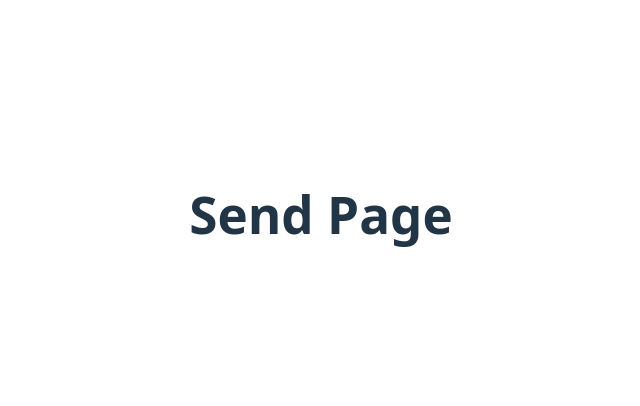
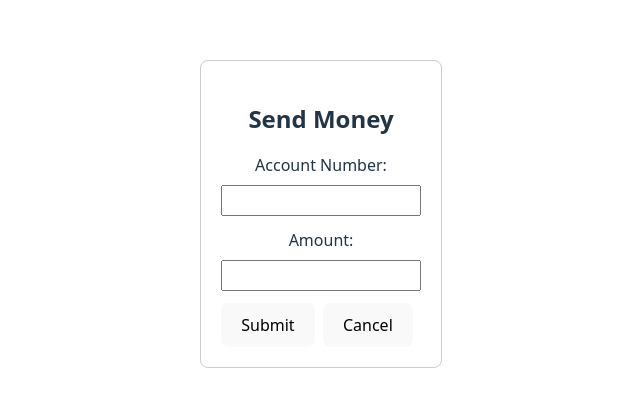
Before and after one commit to kylecohead/p2p-payment-platform, a React (Vite) app in the folder frontend/: page /send in a window 1280 px wide. Shown: the part 186-592 px from the top of the page, without its empty margins (319-959 px from the left). Built offline with nearby package versions, Linux system fonts and the light colour scheme.

Commit message:
Send page basic UI added

```diff
--- /dev/null
+++ b/frontend/src/pages/Send.css
@@ -0,0 +1,26 @@
+.send-container {
+  max-width: 300px;
+  margin: 2rem auto;
+  padding: 20px;
+  border: 1px solid #ccc;
+  border-radius: 8px;
+}
+.send-container h2 {
+  margin-bottom: 1rem;
+}
+.send-form div {
+  margin-bottom: 12px;
+}
+.send-form label {
+  display: block;
+  margin-bottom: 4px;
+}
+.send-form input {
+  width: 100%;
+  padding: 6px;
+  margin-top: 4px;
+  box-sizing: border-box;
+}
+.send-form button {
+  margin-right: 8px;
+}
--- a/frontend/src/pages/Send.jsx
+++ b/frontend/src/pages/Send.jsx
@@ -1,3 +1,67 @@
+import { useState } from "react";
+import "./Send.css";
+import { useNavigate } from "react-router-dom";
+
 export default function Send() {
-  return <h1>Send Page</h1>;
+  const [account, setAccount] = useState("");
+  const [amount, setAmount] = useState("");
+  const [submitted, setSubmitted] = useState(false);
+  const navigate = useNavigate();
+
+  const handleSubmit = (e) => {
+    e.preventDefault();
+    setSubmitted(true);
+  };
+
+  const handleCancel = () => {
+    setAccount("");
+    setAmount("");
+    navigate("/home");
+  };
+
+  const handleReturnHome = () => {
+    navigate("/home");
+  };
+
+  return (
+    <div className="send-container">
+      {!submitted ? (
+        <>
+          <h2>Send Money</h2>
+          <form className="send-form" onSubmit={handleSubmit}>
+            <div>
+              <label>Account Number:</label>
+              <input
+                type="text"
+                value={account}
+                onChange={e => setAccount(e.target.value)}
+                required
+              />
+            </div>
+            <div>
+              <label>Amount:</label>
+              <input
+                type="number"
+                value={amount}
+                onChange={e => setAmount(e.target.value)}
+                min="0.01"
+                step="0.01"
+                required
+              />
+            </div>
+            <button type="submit">Submit</button>
+            <button type="button" onClick={handleCancel}>Cancel</button>
+          </form>
+        </>
+      ) : ( // After valid submitted send, show confirmation message
+        <div style={{ textAlign: "center" }}>
+          <h2>Success!</h2>
+          <p>
+            Sent <strong>R{amount}</strong> to account <strong>{account}</strong>.
+          </p>
+          <button onClick={handleReturnHome}>Return to Home</button>
+        </div>
+      )}
+    </div>
+  );
 }
```
